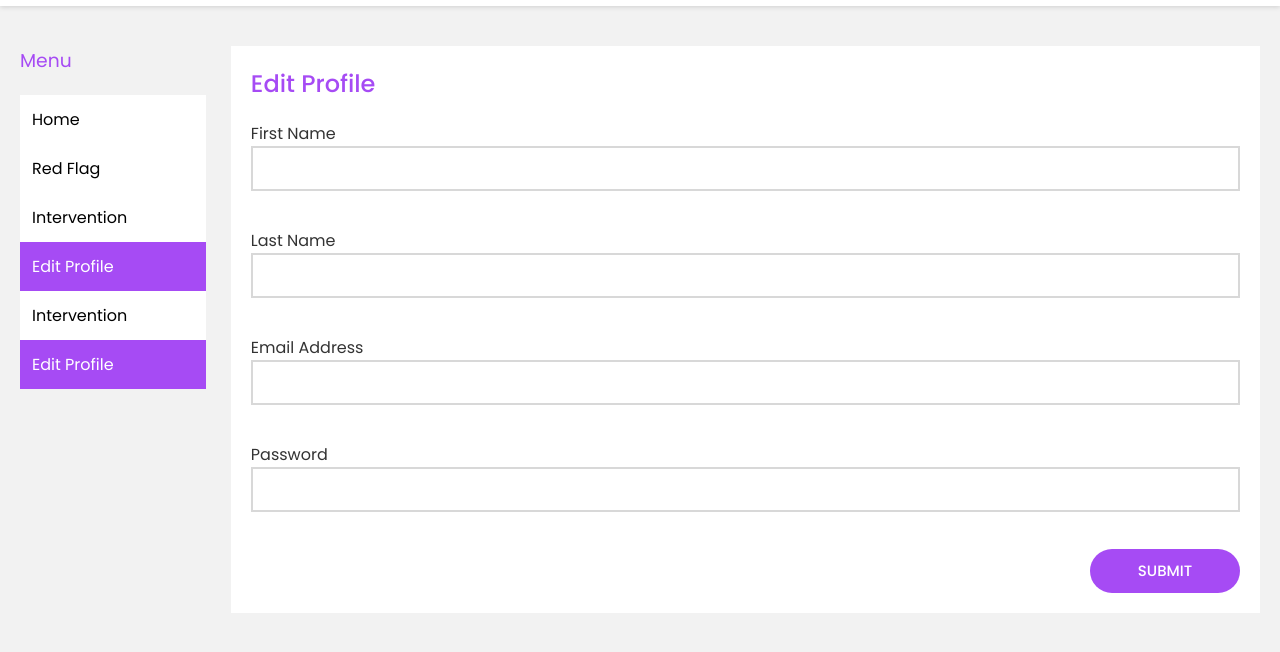
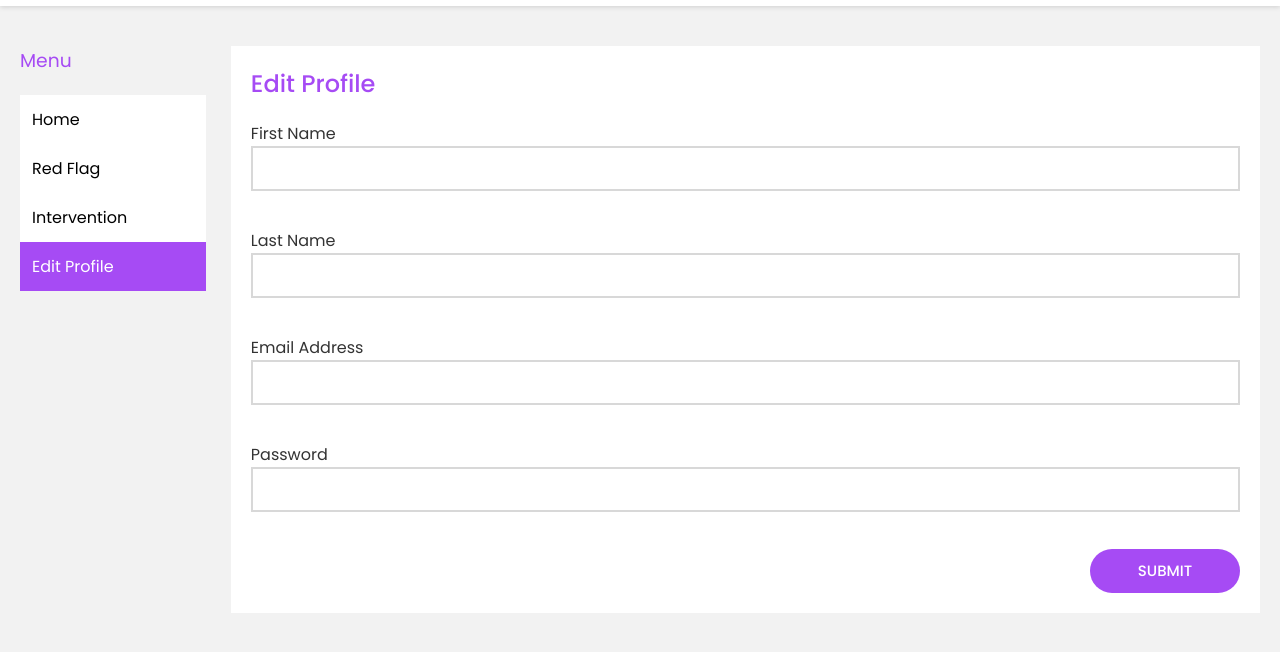
Before and after one commit to RichaAnand94/Broadcaster, a plain HTML site: page UI/edit-profile.html in a window 1280 px wide. Shown: the part 88-740 px from the top of the page. Drawn offline with Linux system fonts and the light colour scheme.

Commit message:
Update edit-profile.html

```diff
--- a/UI/edit-profile.html
+++ b/UI/edit-profile.html
@@ -36,9 +36,6 @@
   <a href="red-flag.html">Red Flag</a>
   <a href="intervention.html">Intervention</a>
   <a href="edit-profile.html" class="active">Edit Profile</a>
-  <a href="intervention.html"> Intervention</a>
-  <a href="edit-profile.html" class="active"> Edit Profile</a>
-
 </div>
 </div>
 <div class="right_part">
```
